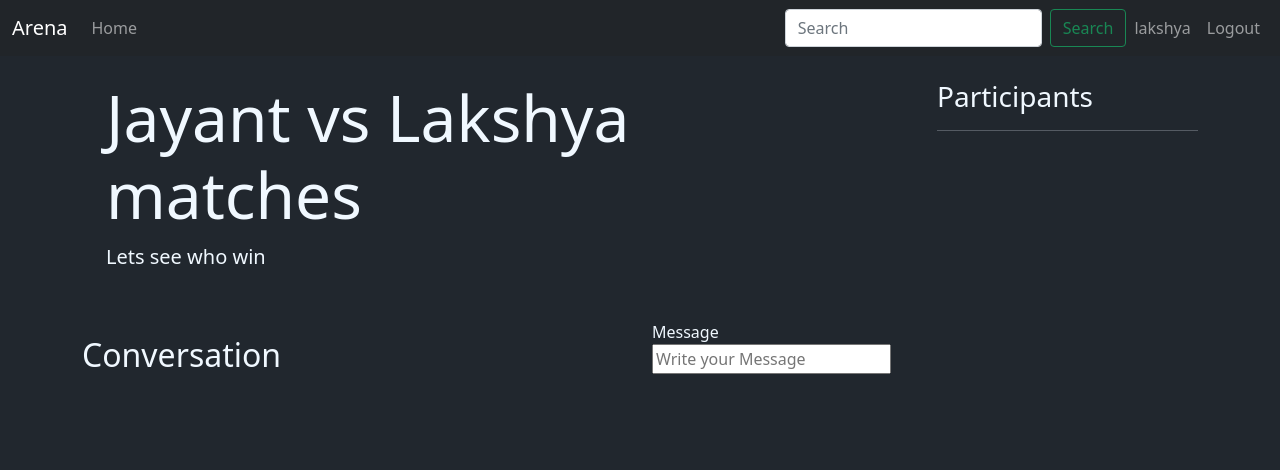
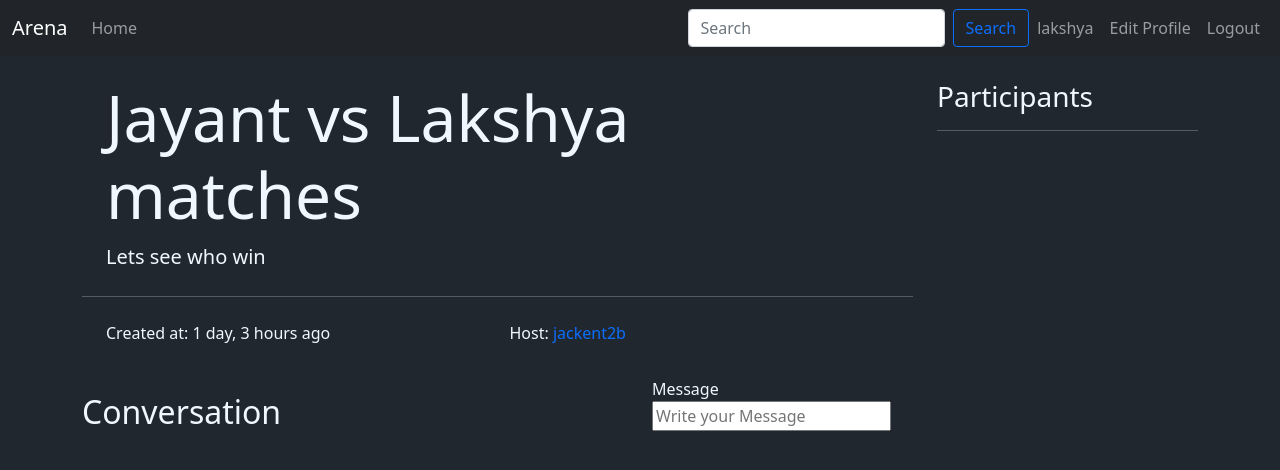
Before and after one commit to Jackent2B/ArenaWorkspace, a Django app: page /room/7/ in a window 1280 px wide. Shown: the top 470 px of the page. Run offline with Django 4.2, Linux system fonts and the light colour scheme; a user stored in the database is signed in; data comes from the database, SQL or seed files in the repository; both versions use the stored data as it was after the commit.

Commit message:
Edit User page added

```diff
--- a/myapp/urls.py
+++ b/myapp/urls.py
@@ -12,6 +12,7 @@ urlpatterns = [
     path('create-room/',views.createRoom, name="create-room"),
     path('update-room/<str:pk>/',views.updateRoom, name="update-room"),
     path('delete-room/<str:pk>/',views.deleteRoom, name="delete-room"),
-    path('delete-message/<str:pk>/',views.deleteMessage, name="delete-message")
+    path('delete-message/<str:pk>/',views.deleteMessage, name="delete-message"),
+    path('update-user/',views.updateUser, name="update-user")
 
 ]
--- a/myapp/views.py
+++ b/myapp/views.py
@@ -7,7 +7,7 @@ from django.contrib.auth.models import User
 from django.contrib.auth import authenticate,login,logout
 from sqlalchemy import true
 from .models import Room, Topic, Message
-from .forms import RoomForm
+from .forms import RoomForm,UserForm
 from django.db.models import Q
 # Create your views here.
 
@@ -163,3 +163,15 @@ def deleteMessage(request,pk):
         return redirect('home')
 
     return render(request, 'delete.html', {'obj':message})
+
+@login_required(login_url='login')
+def updateUser(request):
+    user = request.user
+    form = UserForm(instance=user)
+
+    if request.method == 'POST':
+        form = UserForm(request.POST, instance=user)
+        if form.is_valid():
+            form.save()
+            return redirect('user-profile',pk=user.id)
+    return render(request, 'update-user.html', {'form':form})
--- a/templates/navbar.html
+++ b/templates/navbar.html
@@ -27,13 +27,18 @@
           name="q"
           placeholder="Search Rooms"
         />
-        <button class="btn btn-outline-success" type="submit">Search</button>
+        <button class="btn btn-outline-primary" type="submit">Search</button>
       </form>
       <ul class="navbar-nav mb-2 mb-lg-0">
         {% if request.user.is_authenticated %}
         <li class="nav-item active">
           <a class="nav-link" href="{% url 'user-profile' user.id %}"
             >{{request.user}}
+          </a>
+        </li>
+        <li class="nav-item active">
+          <a class="nav-link" href="{% url 'update-user' %}"
+            >Edit Profile
           </a>
         </li>
         <li class="nav-item active">
--- a/templates/room.html
+++ b/templates/room.html
@@ -6,12 +6,28 @@
       <div class="jumbotron jumbotron-fluid">
         <div class="container">
           <h1 class="display-3">{{room.name}}</h1>
-          <p class="lead">{{room.description}}</p>
+          <span class="lead">{{room.description}}</span>
+        </div>
+        <hr class="my-4" />
+        <div class="container">
+          <div class="row">
+            <div class="col-6">
+              Created at: {{room.created | timesince}} ago
+            </div>
+            <div class="col-6">
+              Host:
+              <a
+                href="{% url 'user-profile' room.host.id %}"
+                style="text-decoration: none"
+                >{{room.host}}</a
+              >
+            </div>
+          </div>
         </div>
       </div>
 
-      <div style="padding-top: 2rem;" class="row">
-        <div class="col-8" style="padding-top: 1rem;">
+      <div style="padding-top: 2rem" class="row">
+        <div class="col-8" style="padding-top: 1rem">
           <h2>Conversation</h2>
         </div>
         <div class="col-1">
@@ -29,10 +45,21 @@
 
       <div>
         {% for message in room_messages %}
-        <div class="card" style="margin-top: 1.2rem;background-color: #212529;color: whitesmoke;">
+        <div
+          class="card"
+          style="
+            margin-top: 1.2rem;
+            background-color: #212529;
+            color: whitesmoke;
+          "
+        >
           <div class="card-header">
-            <span>@{{message.user}} </span>
-            <span>{{message.created | timesince}} ago</span>
+            <a
+              href="{% url 'user-profile' message.user.id %}"
+              style="text-decoration: none"
+              >@{{message.user}}</a
+            >
+            <div>Posted on: {{message.created | timesince}} ago</div>
           </div>
           <div class="card-body">
             <p class="card-text">{{message.body}}</p>
@@ -50,7 +77,6 @@
       </div>
     </div>
     <div class="col-3">
-
       <div>
         <h3>Participants</h3>
         <hr />
@@ -59,7 +85,7 @@
           <a
             href="{% url 'user-profile' user.id %}"
             class="list-group-item list-group-item-action"
-            style="background-color: #212529; color: darkgray;"
+            style="background-color: #212529; color: darkgray"
             >@{{user.username}}</a
           >
         </div>
```
Also changed, not shown: myapp/forms.py (+7 -1 lines), templates/profile.html (+7 -1 lines), templates/update-user.html (+17 -37 lines), db.sqlite3.
